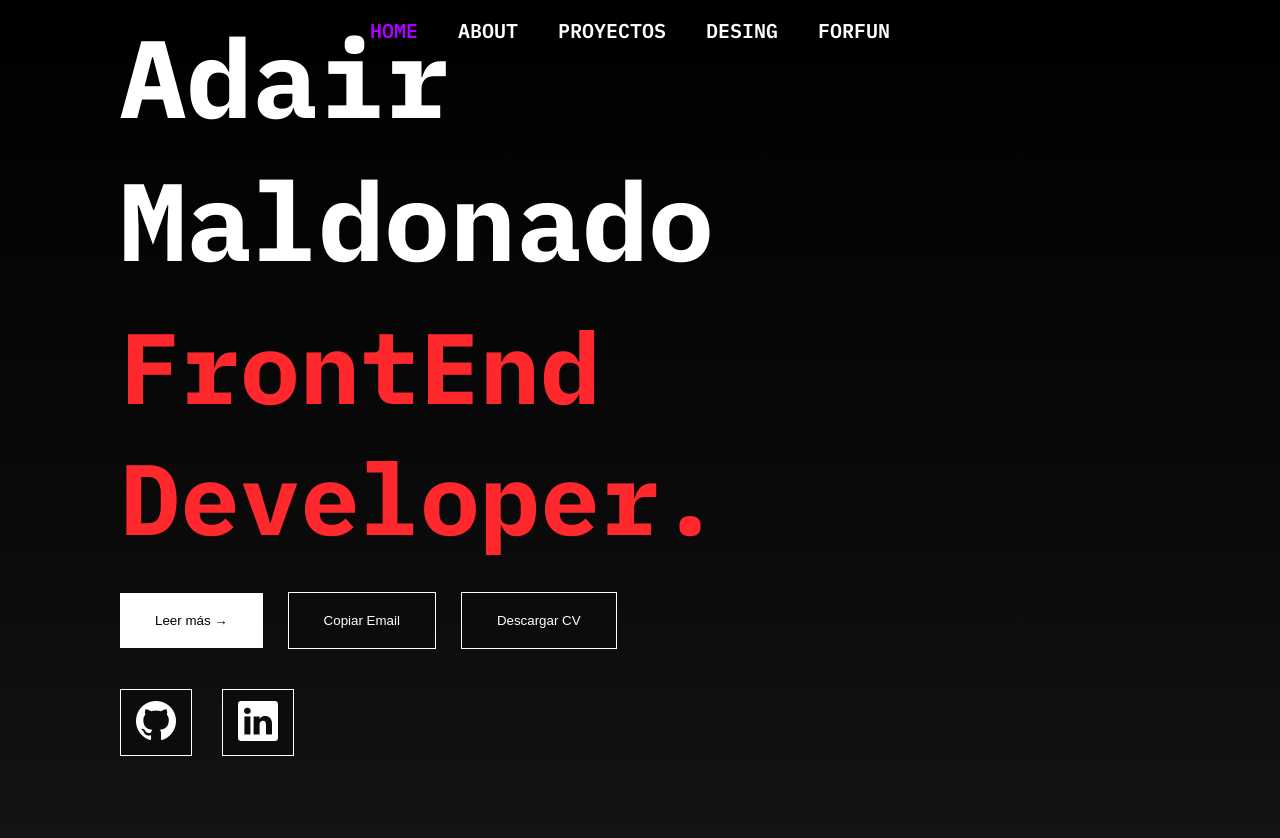
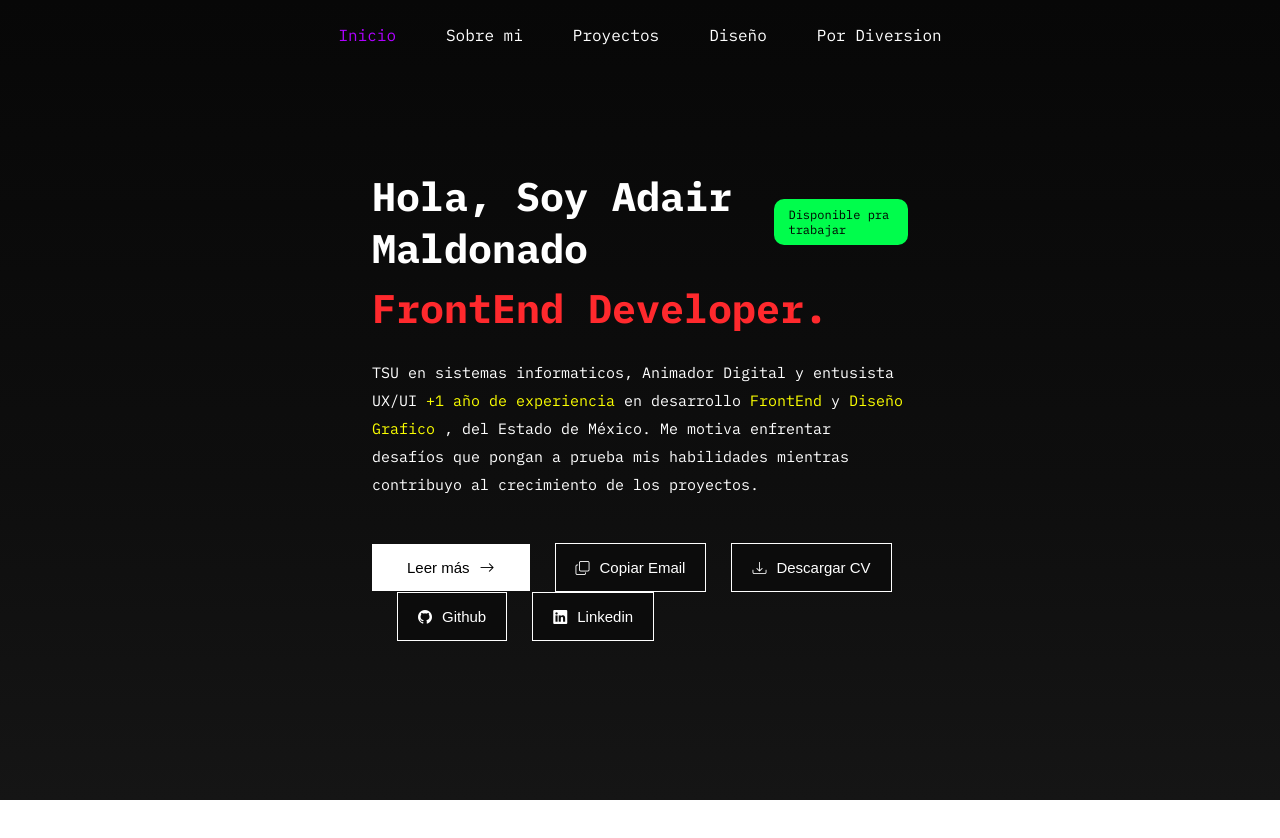
Before and after one commit to AdairKevin/PortfolioAdair, a React (Vite) app: page / in a window 1280 px wide. Shown: the top 838 px of the page. After the commit the page ends 800 px from the top, so only its background shows below. Built offline with nearby package versions, Linux system fonts and the light colour scheme.

Commit message:
cambiosDiseño
Home, navbar

```diff
--- a/src/components/navbar/navbar.module.css
+++ b/src/components/navbar/navbar.module.css
@@ -1,16 +1,11 @@
 .navbar {
-  background-color: #000000;
   display: flex;
   justify-content: center;
   align-items: center;
-  height: 60px;
+  height: 70px;
   width: 100%;
-  padding: 5px;
-}
-
-.ul {
-  float: right;
-  margin-right: 20px;
+  padding: 10px;
+  position: fixed;
 }
 
 .li {
@@ -20,31 +15,27 @@
 
 .a {
   color: #ffffff;
-  font-size: 20px;
-  padding: 5px 15px;
+  font-size: 16px;
+  padding: 5px 20px;
   text-decoration: none;
-  text-transform: uppercase;
-  font-weight: 600;
+  font-weight: 400;
 
   .active {
-    background: #000000;
+    background: #141414;
     color: #ae00ff;
   }
 }
 
 .a:hover {
-  background: #000000;
   color: #ae00ff;
 }
 
 .active {
-  background: #000000;
   color: #ae00ff;
-  font-size: 20px;
-  padding: 5px 15px;
+  font-size: 16px;
+  padding: 5px 20px;
   text-decoration: none;
-  text-transform: uppercase;
-  font-weight: 600;
+  font-weight: 400;
 }
 
 .checkbtn {
--- a/src/components/navbar/navbar.tsx
+++ b/src/components/navbar/navbar.tsx
@@ -27,7 +27,7 @@ function Navbar() {
             to="/"
             className={({ isActive }) => (isActive ? styles.active : styles.a)}
           >
-            Home
+            Inicio
           </NavLink>
         </li>
         <li className={styles.li}>
@@ -35,7 +35,7 @@ function Navbar() {
             to="/about"
             className={({ isActive }) => (isActive ? styles.active : styles.a)}
           >
-            About
+            Sobre mi
           </NavLink>
         </li>
         <li className={styles.li}>
@@ -51,7 +51,7 @@ function Navbar() {
             to="/desing"
             className={({ isActive }) => (isActive ? styles.active : styles.a)}
           >
-            Desing
+            Diseño
           </NavLink>
         </li>
         <li className={styles.li}>
@@ -59,7 +59,7 @@ function Navbar() {
             to="/forfun"
             className={({ isActive }) => (isActive ? styles.active : styles.a)}
           >
-            ForFun
+            Por Diversion
           </NavLink>
         </li>
       </ul>
--- a/src/index.css
+++ b/src/index.css
@@ -8,12 +8,11 @@ body {
   margin: 0;
   padding: 0;
   box-sizing: border-box;
-  background-color: #161616;
   background: linear-gradient(
     180deg,
-    rgb(0, 0, 0) 0%,
-    rgb(10, 10, 10) 60%,
-    rgb(20, 20, 20) 100%
+    rgb(7, 7, 7) 0%,
+    rgb(14, 14, 14) 60%,
+    rgb(21, 21, 21) 100%
   );
   color: #ffffff;
   font-family: "IBM Plex Mono", serif;
--- a/src/pages/home/home.module.css
+++ b/src/pages/home/home.module.css
@@ -1,49 +1,65 @@
-.contenedor {
+.contenedor__centro {
   width: 100%;
-  height: 100vh;
+  height: 100dvh;
   display: flex;
+  justify-content: center;
 }
 
-.contenedor__left {
-  width: 100%;
-  height: 80%;
-  display: flex;
-  flex-direction: column;
-  justify-content: center;
-  margin-left: 100px;
+.centro {
+  width: 45%;
+  padding: 20px;
 }
 
-.contenedor__right {
-  width: 30%;
-  height: 80%;
+.nombre {
+  margin-top: 150px;
+  display: flex;
+  align-items: center;
+  gap: 20px;
 }
 
-.left {
-  padding: 20px;
-  text-align: left;
-}
-
-.left h1 {
-  font-size: 110px;
+.centro h1 {
+  font-size: 40px;
   font-weight: bold;
 }
 
-.left h2 {
-  font-size: 100px;
+.disponible {
+  display: flex;
+  padding: 8px 14px;
+  border-radius: 10px;
+  color: #000000;
+  background-color: #00fd4c;
+  font-size: 12px;
+}
+
+.centro h2 {
+  font-size: 40px;
   font-weight: bold;
-  margin: 10px 0;
+  margin: 8px 0;
   color: #ff292d;
 }
 
+.descripcion {
+  font-size: 15px;
+  margin: 25px 0;
+  line-height: 28px;
+
+  span {
+    color: rgb(251, 255, 0);
+  }
+}
+
 .boton {
-  display: inline-block;
-  padding: 20px 35px;
+  font-size: 15px;
+  padding: 15px 35px;
   margin-top: 20px;
   background-color: #ffffff;
   color: #000000;
   text-decoration: none;
   border: none;
   cursor: pointer;
+  i {
+    margin-left: 10px;
+  }
 }
 
 .boton:hover {
@@ -52,8 +68,9 @@
 }
 
 .acciones {
+  font-size: 15px;
   margin-left: 25px;
-  padding: 20px 35px;
+  padding: 15px 20px;
   background-color: #0c0c0c;
   color: #ffffff;
   border: none;
@@ -64,33 +81,13 @@
 .acciones:hover {
   background-color: #d3e71f;
   color: #000000;
-}
-
-.links {
-  padding: 20px;
-  display: flex;
-  gap: 30px;
-}
-
-.redes {
-  display: inline-block;
-  padding: 10px 15px;
-  background-color: #0c0c0c;
-  border: none;
-  cursor: pointer;
-  border: 1px solid #ffffff;
-}
-
-.redes i {
-  font-size: 40px;
-  color: #ffffff;
-}
-
-.redes:hover {
-  background-color: #e71f5b;
-  color: #000000;
-
   i {
     color: #000000;
   }
 }
+
+.acciones i {
+  margin-right: 10px;
+  font-size: 14px;
+  color: #ffffff;
+}
--- a/src/pages/home/home.tsx
+++ b/src/pages/home/home.tsx
@@ -2,35 +2,50 @@ import styles from "./home.module.css";
 
 function Home() {
   return (
-    <div className={styles.contenedor}>
-      <div className={styles.contenedor__left}>
-        <div className={styles.left}>
-          <h1>Adair Maldonado</h1>
+    <div>
+      <div className={styles.contenedor__centro}>
+        <div className={styles.centro}>
+          <div className={styles.nombre}>
+            <h1>Hola, Soy Adair Maldonado</h1>
+            <div className={styles.disponible}>
+              <p>Disponible pra trabajar</p>
+            </div>
+          </div>
+
           <h2>
             <span>FrontEnd</span> Developer<span>.</span>
           </h2>
+
+          <p className={styles.descripcion}>
+            TSU en sistemas informaticos, Animador Digital y entusista UX/UI
+            <span> +1 año de experiencia </span>
+            en desarrollo <span> FrontEnd </span> y{" "}
+            <span> Diseño Grafico </span>, del Estado de México. Me motiva
+            enfrentar desafíos que pongan a prueba mis habilidades mientras
+            contribuyo al crecimiento de los proyectos.
+          </p>
+
           <button type="button" className={styles.boton}>
-            Leer más →
+            Leer más
+            <i className={"bi bi-arrow-right"}></i>
           </button>
-          <button className={styles.acciones}>Copiar Email</button>
-          <button className={styles.acciones}>Descargar CV</button>
-        </div>
-
-        <div className={styles.links}>
-          <button className={styles.redes}>
-            <a href="">
-              <i className={"bi bi-github"}></i>
-            </a>
+          <button className={styles.acciones}>
+            <i className={"bi bi-copy"}></i>
+            Copiar Email
           </button>
-          <button className={styles.redes}>
-            <a href="">
-              <i className={"bi bi-linkedin"}></i>
-            </a>
+          <button className={styles.acciones}>
+            <i className={"bi bi-download"}></i>
+            Descargar CV
+          </button>
+          <button className={styles.acciones}>
+            <i className={"bi bi-github"}></i>
+            Github
+          </button>
+          <button className={styles.acciones}>
+            <i className={"bi bi-linkedin"}></i>
+            Linkedin
           </button>
         </div>
-      </div>
-      <div className={styles.contenedor__right}>
-        <img src="" alt="" />
       </div>
     </div>
   );
```
